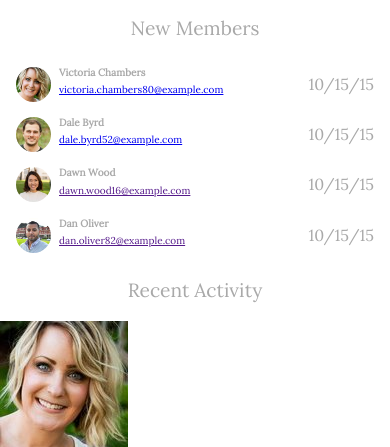
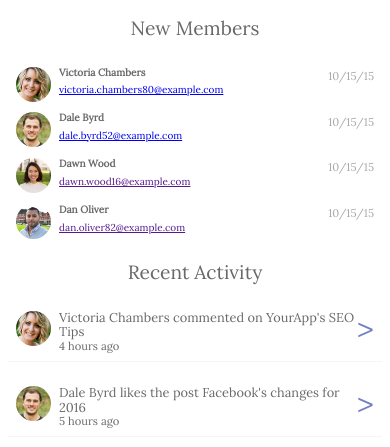
Before and after one commit to ChristopherSab/Tech-Degree-Project-7, a plain HTML site: page index.html in a window 390 px wide. Shown: the part 1553-2000 px from the top of the page. Drawn offline with nearby package versions, Linux system fonts and the light colour scheme.

Commit message:
Added recent activity CSS for mobile only

```diff
--- a/css/style.css
+++ b/css/style.css
@@ -114,12 +114,11 @@ body {
         padding: .5rem;
     }
 
-
     .section-title {
          text-align: center;
          font-size: 1.2rem;
+         color: #696969;
      }
-
 
     .traffic-nav {
         display: flex;
@@ -199,7 +198,10 @@ body {
     .member-details p {
         font-weight: bold;
         margin: 0 !important;
+        color: #696969;
     }
+
+
 
     .member-details p,
     .member-details a {
@@ -208,4 +210,42 @@ body {
 
     .date{
         margin-left: auto;
+        font-size: .7rem;
     }
+
+    .recent-activity{
+        margin: 0 .5rem;
+    }
+
+    .member-activity img {
+        width: 35px;
+        height: 35px;
+        border-radius: 50%;
+        margin-right: .5rem;
+    }
+
+    .member-activity {
+        display: flex;
+        flex-direction: row;
+        color: #696969;
+        margin-bottom: 1rem;
+        border-bottom: 1px solid #F5F5F5;
+        padding: 0.5rem;
+    }
+
+    .activity-item {
+        font-size: 0.8rem;
+        margin: 0;
+    }
+
+    .activity-time {
+        font-size: 0.7rem;
+        margin: 0;
+    }
+
+    .member-activity a {
+        margin-left: auto;
+        text-decoration: none;
+        font-size: 2rem;
+        color: #7580BF;
+    }
--- a/index.html
+++ b/index.html
@@ -208,10 +208,9 @@
 
                     <img src="images/member-1.jpg" alt="">
 
-                    <div class="activity-description">
-
-                        <p><span>Victoria Chambers</span> commented on YourApp's SEO Tips</p>
-                        <p>4 hours ago</p>
+                    <div class="activity-details">
+                        <p class="activity-item"><span>Victoria Chambers</span> commented on YourApp's SEO Tips</p>
+                        <p class= "activity-time">4 hours ago</p>
                     </div>
 
                     <a href="">&gt;</a>
@@ -222,10 +221,9 @@
 
                     <img src="images/member-2.jpg" alt="">
 
-                    <div class="activity-description">
-
-                        <p><span>Dale Byrd</span> likes the post Facebook's changes for 2016</p>
-                        <p>5 hours ago</p>
+                    <div class="activity-details">
+                        <p class="activity-item"><span>Dale Byrd</span> likes the post Facebook's changes for 2016</p>
+                        <p class= "activity-time">5 hours ago</p>
                     </div>
 
                     <a href="">&gt;</a>
@@ -236,10 +234,9 @@
 
                     <img src="images/member-3.jpg" alt="">
 
-                    <div class="activity-description">
-
-                        <p><span>Dawn Wood</span> commented of Facebook's changes for 2016</p>
-                        <p>5 hours ago</p>
+                    <div class="activity-details">
+                        <p class="activity-item"><span>Dawn Wood</span> commented of Facebook's changes for 2016</p>
+                        <p class= "activity-time">5 hours ago</p>
                     </div>
 
                     <a href="">&gt;</a>
@@ -250,10 +247,9 @@
 
                     <img src="images/member-4.jpg" alt="">
 
-                    <div class="activity-description">
-
-                        <p><span>Dan Oliver</span> posted YourApp's SEO tips</p>
-                        <p>1 day ago</p>
+                    <div class="activity-details">
+                        <p class="activity-item"><span>Dan Oliver</span> posted YourApp's SEO tips</p>
+                        <p class= "activity-time">1 day ago</p>
                     </div>
 
                     <a href="">&gt;</a>
```
